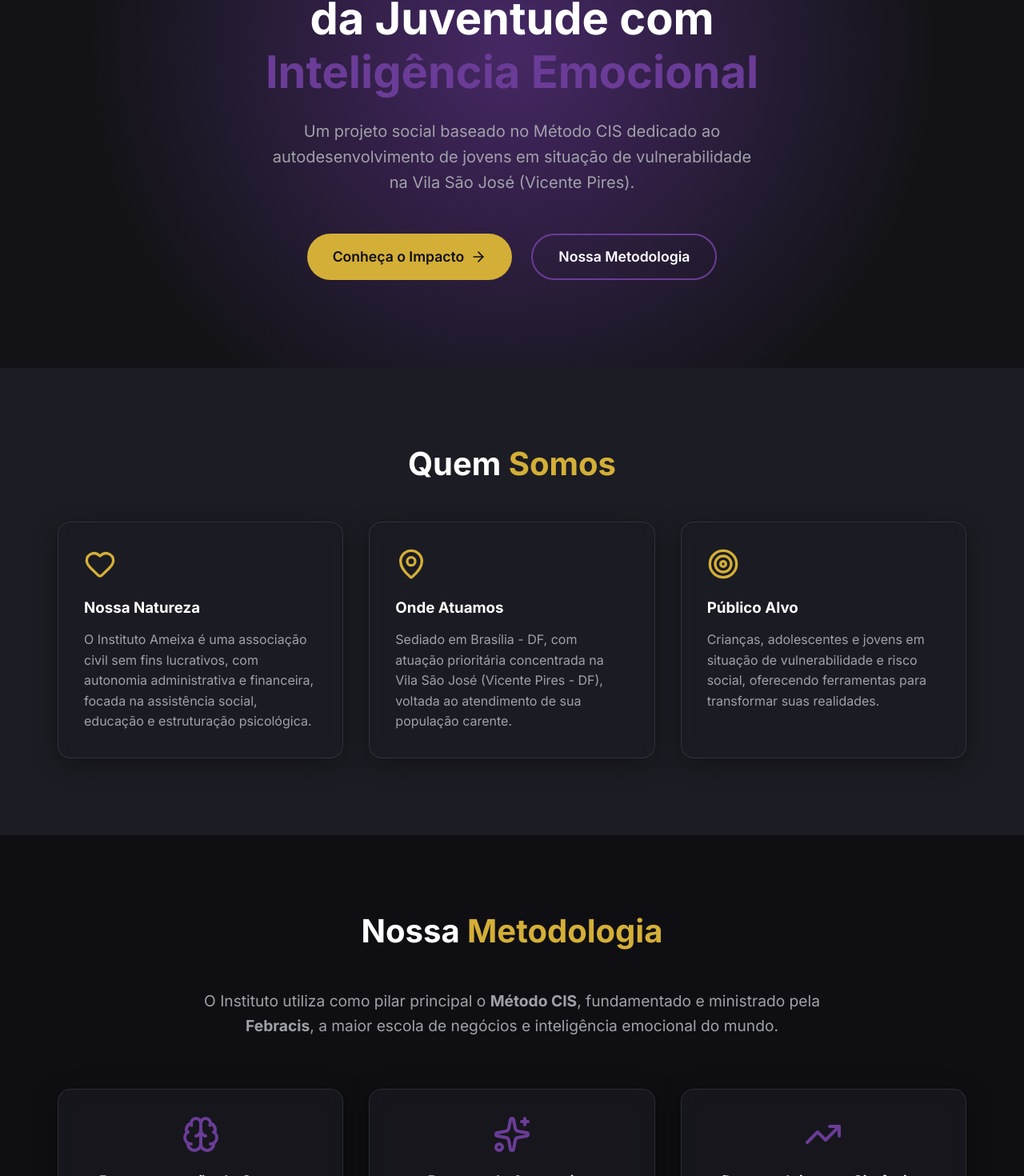
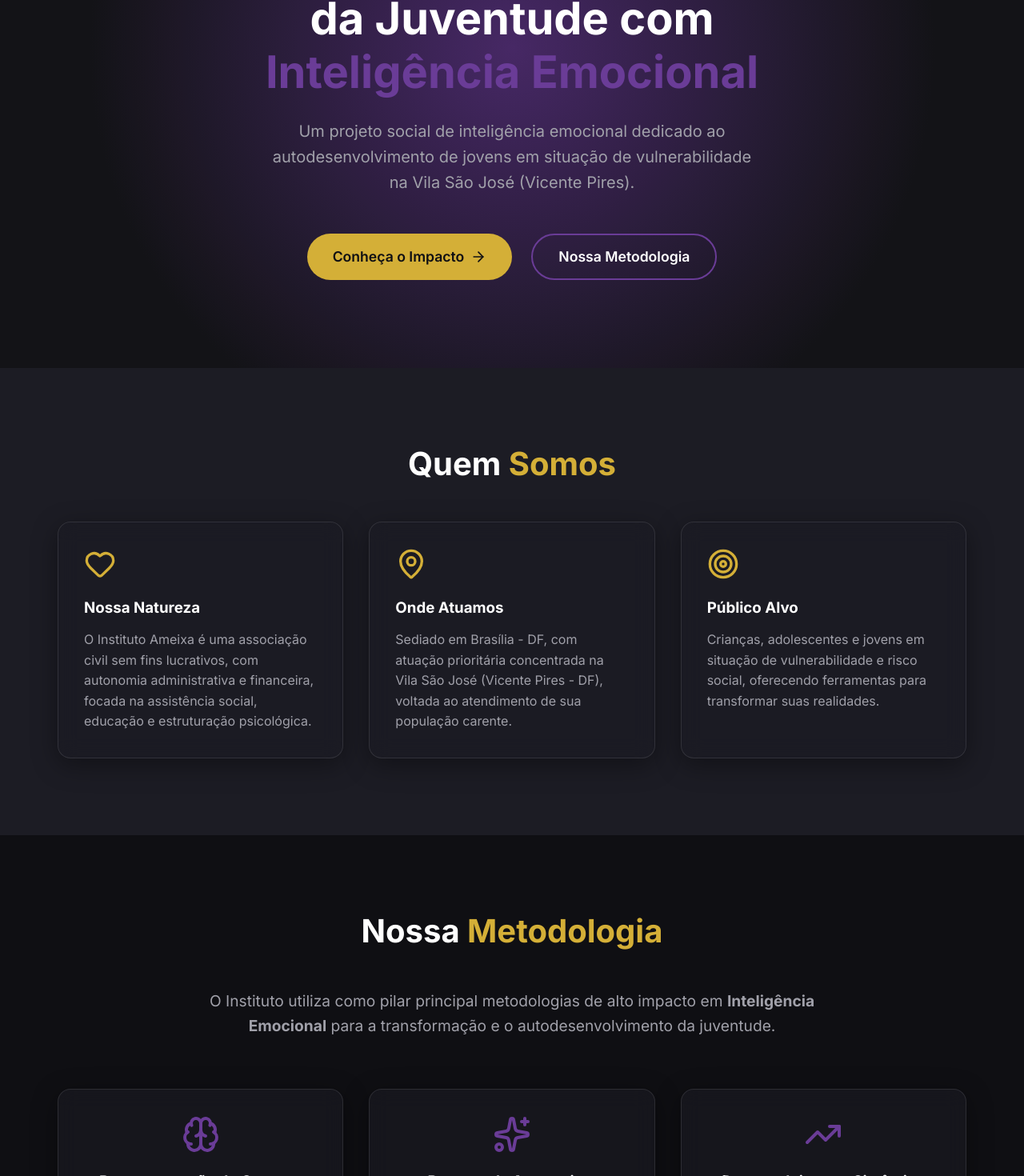
Before and after one commit to KrayKrazy/institutoameixa, a React (Vite) app: page / in a window 1280 px wide. Shown: the part 340-1810 px from the top of the page at 80% size. Built offline with nearby package versions, Linux system fonts and the light colour scheme.

Commit message:
Remover menções a marcas registradas (Febracis e Método CIS)

```diff
--- a/src/components/Footer.jsx
+++ b/src/components/Footer.jsx
@@ -33,7 +33,7 @@
             <h4 style={{ marginBottom: '1.5rem' }}>Links Úteis</h4>
             <ul style={{ listStyle: 'none', color: 'var(--text-secondary)' }}>
               <li style={{ marginBottom: '0.5rem' }}><a href="#sobre" style={{ transition: 'color 0.3s' }}>Estatuto Social (PDF)</a></li>
-              <li style={{ marginBottom: '0.5rem' }}><a href="#metodologia" style={{ transition: 'color 0.3s' }}>Método CIS</a></li>
+              <li style={{ marginBottom: '0.5rem' }}><a href="#metodologia" style={{ transition: 'color 0.3s' }}>Nossa Metodologia</a></li>
               <li><a href="#apoie" style={{ transition: 'color 0.3s' }}>Portal da Transparência</a></li>
             </ul>
           </div>
--- a/src/components/Hero.jsx
+++ b/src/components/Hero.jsx
@@ -12,7 +12,7 @@
           Transformando o Futuro da Juventude com <span>Inteligência Emocional</span>
         </h1>
         <p className={styles.subtitle}>
-          Um projeto social baseado no Método CIS dedicado ao autodesenvolvimento de jovens em situação de vulnerabilidade na Vila São José (Vicente Pires).
+          Um projeto social de inteligência emocional dedicado ao autodesenvolvimento de jovens em situação de vulnerabilidade na Vila São José (Vicente Pires).
         </p>
         <div className={styles.cta}>
           <a href="#apoie" className="btn-primary">
--- a/src/components/Lideranca.jsx
+++ b/src/components/Lideranca.jsx
@@ -16,12 +16,12 @@
             Presidente & Sócio-Fundador
           </p>
           <p style={{ color: 'var(--text-secondary)', fontSize: '1.1rem', marginBottom: '2rem' }}>
-            Parceiro institucional da <strong>Febracis</strong>. Atua como ponte, facilitador e liderança metodológica para a aplicação dos treinamentos e do Método CIS dentro do Instituto Ameixa.
+            Especialista em inteligência emocional. Atua como facilitador e liderança metodológica para a aplicação dos treinamentos de reprogramação de crenças dentro do Instituto Ameixa.
           </p>
 
           <div style={{ display: 'flex', alignItems: 'center', gap: '1rem', background: 'rgba(255,255,255,0.05)', padding: '1rem 2rem', borderRadius: '50px' }}>
             <Award color="var(--primary-light)" />
-            <span style={{ fontWeight: '500' }}>Certificação Oficial Método CIS & Febracis</span>
+            <span style={{ fontWeight: '500' }}>Especialista em Inteligência Emocional</span>
           </div>
         </div>
       </div>
--- a/src/components/Metodologia.jsx
+++ b/src/components/Metodologia.jsx
@@ -9,7 +9,7 @@
 
         <div style={{ textAlign: 'center', maxWidth: '800px', margin: '0 auto 4rem auto' }}>
           <p style={{ fontSize: '1.2rem', color: 'var(--text-secondary)' }}>
-            O Instituto utiliza como pilar principal o <strong>Método CIS</strong>, fundamentado e ministrado pela <strong>Febracis</strong>, a maior escola de negócios e inteligência emocional do mundo.
+            O Instituto utiliza como pilar principal metodologias de alto impacto em <strong>Inteligência Emocional</strong> para a transformação e o autodesenvolvimento da juventude.
           </p>
         </div>
 
```
